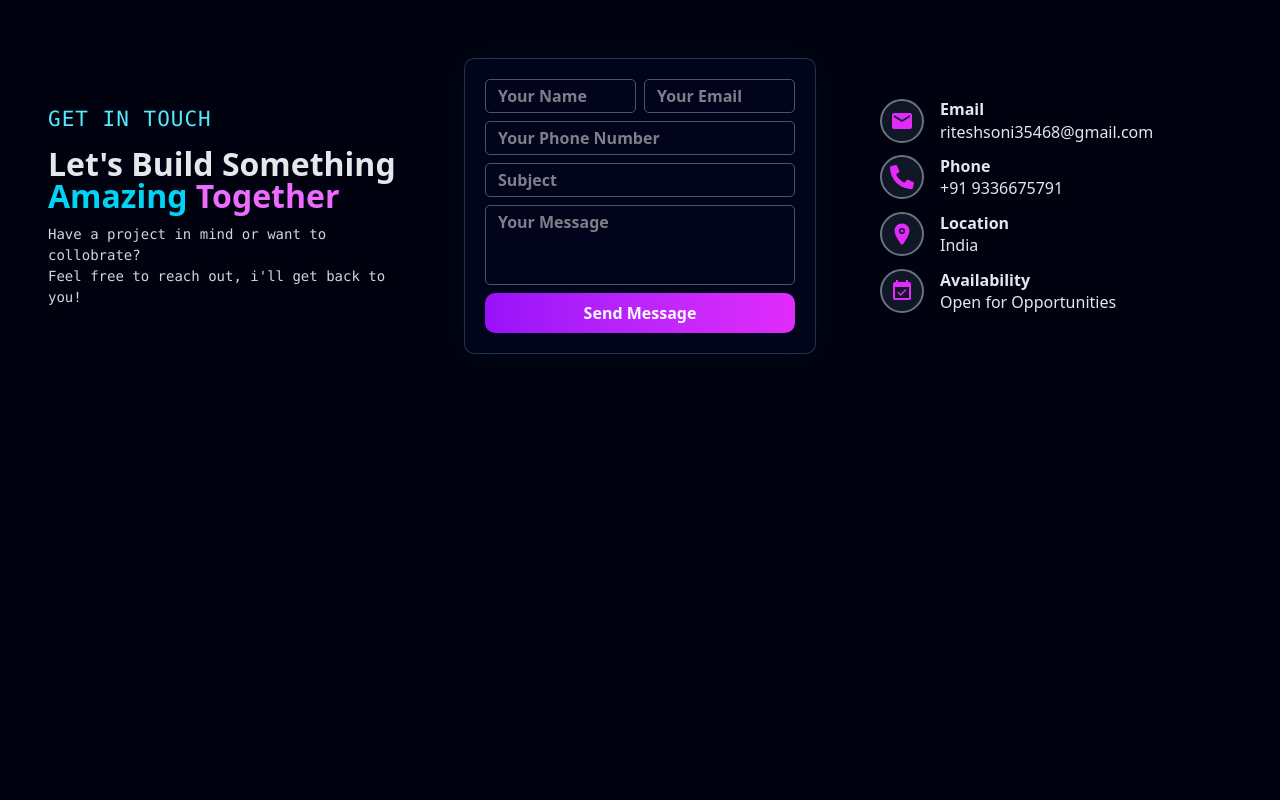
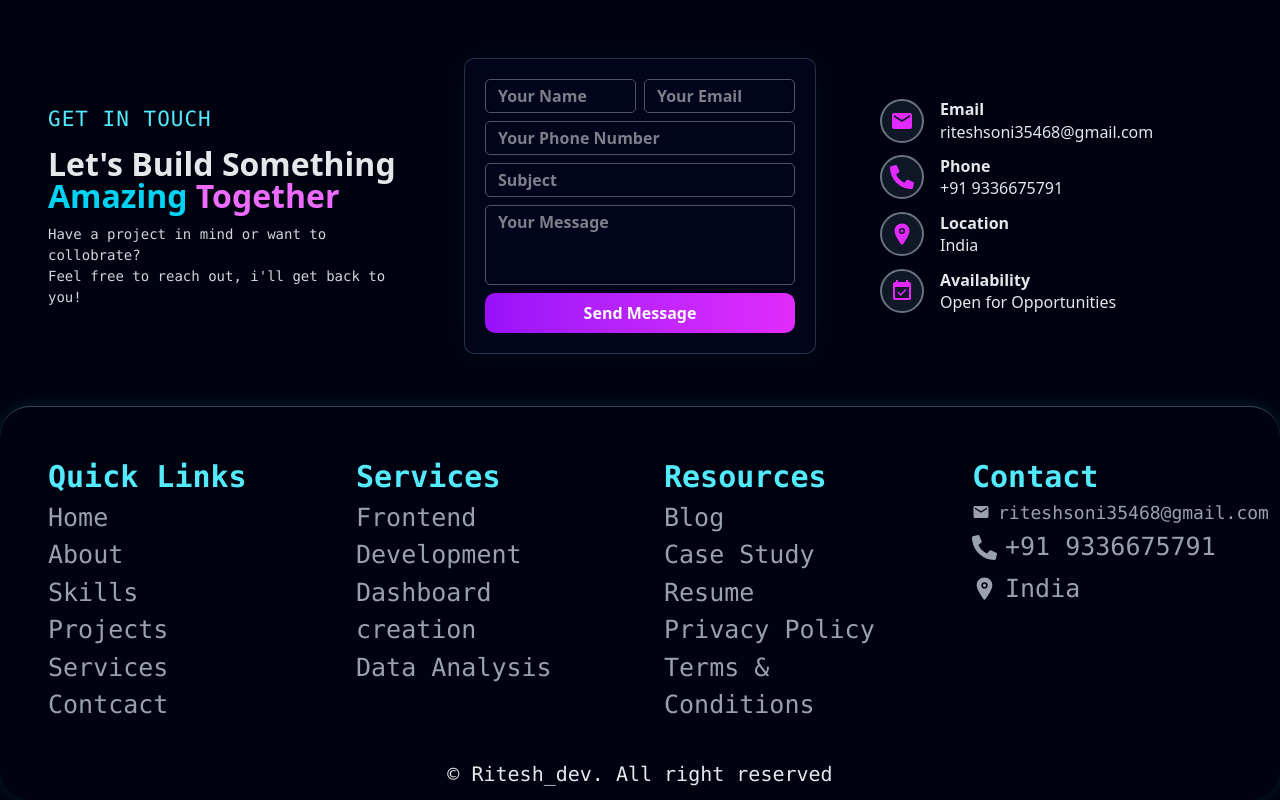
Before and after one commit to riteshsoni-8957/ritesh_dev-portfolio, a Next.js app: page / in a window 1280 px wide. Shown: the part 3445-4245 px from the top of the page. Before the commit the page ends 3851 px from the top, so only its background shows below. Built offline with nearby package versions, Linux system fonts and the light colour scheme.

Commit message:
add footer

```diff
--- a/src/app/page.jsx
+++ b/src/app/page.jsx
@@ -5,6 +5,7 @@ import Skills from '../components/Skills'
 import Projects from '../components/Projects'
 import Services from '../components/Services'
 import Contact from '../components/Contact'
+import Footer from '../components/Footer'
 
 export default function Home() {
   return (
@@ -16,6 +17,7 @@ export default function Home() {
       <Projects />
       <Services />
       <Contact />
+      <Footer />
     </div>
   );
 }
--- /dev/null
+++ b/src/components/Footer.jsx
@@ -0,0 +1,153 @@
+import Link from 'next/link'
+import React from 'react'
+import { FaPhoneAlt } from 'react-icons/fa';
+import { IoLocation } from 'react-icons/io5';
+import { MdEmail } from "react-icons/md";
+
+function Footer() {
+  return (
+    <div className='w-full px-4 min-[371px]:px-8 xl:px-12 pt-10 min-[671px]:pt-20 xl:pt-13 pb-3 flex flex-col border-t border-t-gray-700 rounded-[30px] bg-[#00020f] shadow-[0_0_15px_rgba(34,211,238,0.15)] gap-9'>
+        <div className='grid grid-cols-1 min-[671px]:grid-cols-2 lg:grid-cols-3 xl:grid-cols-4 gap-8 min-[671px]:gap-12'>
+            <div className='flex flex-col gap-1'>
+                <h3 className='text-xl min-[471px]:text-3xl  font-semibold font-mono text-cyan-300'>
+                    Quick Links
+                </h3>
+                <ul className='flex flex-col'>
+                    <li className='text-[18px] min-[471px]:text-[25px] font-mono'>
+                        <Link href='#' className='inline-block text-gray-400 hover:text-gray-100 hover:translate-x-2 hover:duration-200'>
+                            Home
+                        </Link>
+                    </li>
+
+                    <li className='text-[18px] min-[471px]:text-[25px] font-mono'>
+                        <Link href='#about' className='inline-block text-gray-400 hover:text-gray-100 hover:translate-x-2 hover:duration-200'>
+                            About
+                        </Link>
+                    </li>
+
+                    <li className='text-[18px] min-[471px]:text-[25px] font-mono'>
+                        <Link href='#skills' className='inline-block text-gray-400 hover:text-gray-100 hover:translate-x-2 hover:duration-200'>
+                            Skills
+                        </Link>
+                    </li>
+
+
+                    <li className='text-[18px] min-[471px]:text-[25px] font-mono'>
+                        <Link href='#projects' className='inline-block text-gray-400 hover:text-gray-100 hover:translate-x-2 hover:duration-200'>
+                            Projects
+                        </Link>
+                    </li>
+
+                    <li className='text-[18px] min-[471px]:text-[25px] font-mono'>
+                        <Link href='#services' className='inline-block text-gray-400 hover:text-gray-100 hover:translate-x-2 hover:duration-200'>
+                            Services
+                        </Link>
+                    </li>
+
+                    <li className='text-[18px] min-[471px]:text-[25px] font-mono'>
+                        <Link href='#contact' className='inline-block text-gray-400 hover:text-gray-100 hover:translate-x-2 hover:duration-200'>
+                            Contcact
+                        </Link>
+                    </li>
+                </ul>
+            </div>
+
+            <div className='flex flex-col gap-1'>
+                <h3 className='text-xl min-[471px]:text-3xl  font-semibold font-mono text-cyan-300'>
+                    Services
+                </h3>
+                <ul className='flex flex-col'>
+                    <li className='text-[18px] min-[471px]:text-[25px] font-mono'>
+                        <Link href='' className='inline-block text-gray-400 hover:text-gray-100 hover:translate-x-2 hover:duration-200'>
+                            Frontend Development
+                        </Link>
+                    </li>
+
+                    <li className='text-[18px] min-[471px]:text-[25px] font-mono'>
+                        <Link href='' className='inline-block text-gray-400 hover:text-gray-100 hover:translate-x-2 hover:duration-200'>
+                            Dashboard creation
+                        </Link>
+                    </li>
+
+                    <li className='text-[18px] min-[471px]:text-[25px] font-mono'>
+                        <Link href='' className='inline-block text-gray-400 hover:text-gray-100 hover:translate-x-2 hover:duration-200'>
+                            Data Analysis
+                        </Link>
+                    </li>
+                </ul>
+            </div>
+
+            <div className='flex flex-col gap-1'>
+                <h3 className='text-xl min-[471px]:text-3xl  font-semibold font-mono text-cyan-300'>
+                    Resources
+                </h3>
+                <ul className='flex flex-col'>
+                    <li className='text-[18px] min-[471px]:text-[25px] font-mono'>
+                        <Link href='' className='inline-block text-gray-400 hover:text-gray-100 hover:translate-x-2 hover:duration-200'>
+                            Blog
+                        </Link>
+                    </li>
+
+                    <li className='text-[18px] min-[471px]:text-[25px] font-mono'>
+                        <Link href='' className='inline-block text-gray-400 hover:text-gray-100 hover:translate-x-2 hover:duration-200'>
+                            Case Study
+                        </Link>
+                    </li>
+
+                    <li className='text-[18px] min-[471px]:text-[25px] font-mono'>
+                        <Link href='' className='inline-block text-gray-400 hover:text-gray-100 hover:translate-x-2 hover:duration-200'>
+                            Resume
+                        </Link>
+                    </li>
+
+                    <li className='text-[18px] min-[471px]:text-[25px] font-mono'>
+                        <Link href='' className='inline-block text-gray-400 hover:text-gray-100 hover:translate-x-2 hover:duration-200'>
+                            Privacy Policy
+                        </Link>
+                    </li>
+
+                    <li className='text-[18px] min-[471px]:text-[25px] font-mono'>
+                        <Link href='' className='inline-block text-gray-400 hover:text-gray-100 hover:translate-x-2 hover:duration-200'>
+                            Terms & Conditions
+                        </Link>
+                    </li>
+                </ul>
+            </div>
+
+            <div className='flex flex-col gap-1'>
+                <h3 className='text-xl min-[471px]:text-3xl  font-semibold font-mono text-cyan-300'>
+                    Contact
+                </h3>
+                <ul className='flex flex-col'>
+                    <li className='text-[14px] min-[471px]:text-[20px] min-[671px]:text-[18px] font-mono'>
+                        <Link href='mailto:riteshsoni35468@gmail.com' className='items-center gap-2 inline-flex text-gray-400 hover:text-gray-100 hover:translate-x-2 hover:duration-200'>
+                            <MdEmail />
+                            riteshsoni35468@gmail.com
+                        </Link>
+                    </li>
+
+                    <li className='text-[18px] min-[471px]:text-[25px] font-mono'>
+                        <Link href='' className='items-center gap-2 inline-flex text-gray-400 hover:text-gray-100 hover:translate-x-2 hover:duration-200'>
+                            <FaPhoneAlt />
+                            +91 9336675791
+                        </Link>
+                    </li>
+
+                    <li className='text-[18px] min-[471px]:text-[25px] font-mono'>
+                        <Link href='' className='items-center gap-2 inline-flex text-gray-400 hover:text-gray-100 hover:translate-x-2 hover:duration-200'>
+                            <IoLocation />
+                            India
+                        </Link>
+                    </li>
+                </ul>
+            </div>
+        </div>
+
+        <div className='text-center font-mono text-[11px] min-[671px]:text-[15px] lg:text-xl'>
+            &copy; Ritesh_dev. All right reserved
+        </div>
+    </div>
+  )
+}
+
+export default Footer
```
